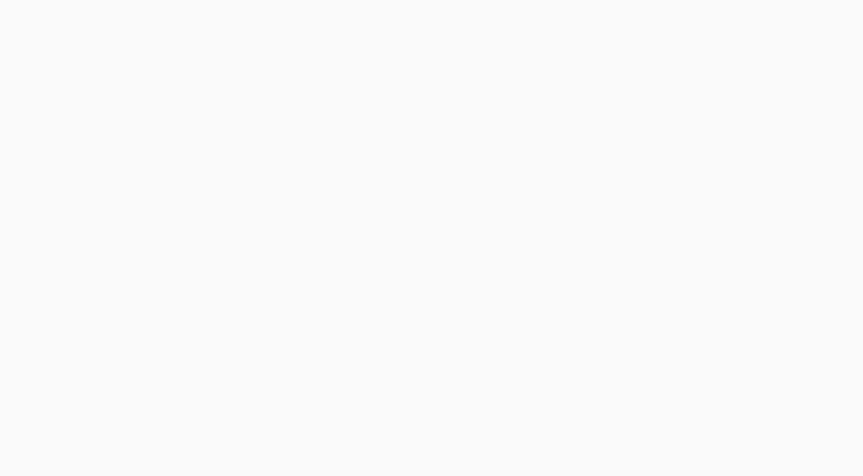
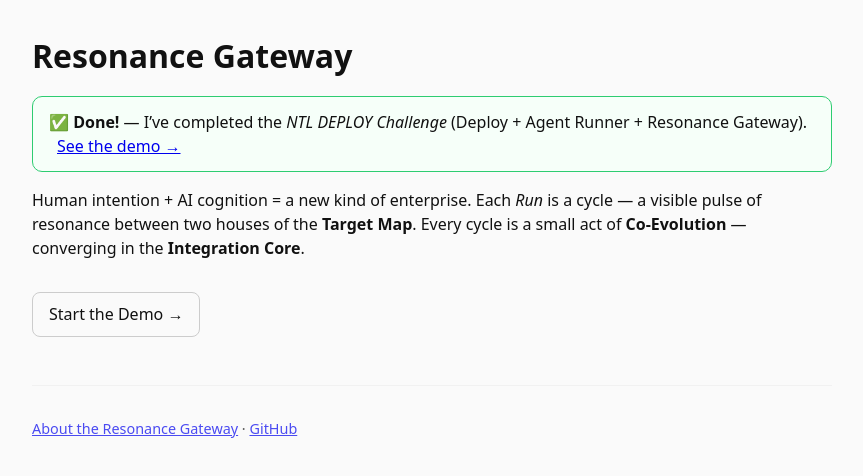
Before and after one commit to AethonFlow/resonance-gateway, a plain HTML site: page public/index.html in a window 1280 px wide. Shown: the whole page, without its empty margins (208-1071 px from the left). Drawn offline with Linux system fonts and the light colour scheme.

Commit message:
challenge: add Done! proof banner

```diff
--- a/public/index.html
+++ b/public/index.html
@@ -52,3 +52,45 @@
     .cta:hover {
       background: #f3f3f3;
     }
+    .done-banner {
+      margin: 1rem 0;
+      padding: 0.8rem 1rem;
+      border: 1px solid #2ecc71;
+      border-radius: 10px;
+      background: #f6fff9;
+      font-weight: 500;
+    }
+    footer {
+      margin-top: 3rem;
+      font-size: .9rem;
+      opacity: .7;
+      border-top: 1px solid #eee;
+      padding-top: 1rem;
+    }
+  </style>
+</head>
+
+<body>
+  <h1>Resonance Gateway</h1>
+
+  <!-- Challenge Proof Banner -->
+  <div class="done-banner" role="status" aria-live="polite">
+    ✅ <strong>Done!</strong> — I’ve completed the <em>NTL DEPLOY Challenge</em>
+    (Deploy + Agent Runner + Resonance Gateway).
+    <a href="/demo.html" style="margin-left:.5rem; text-decoration:underline;">See the demo →</a>
+  </div>
+
+  <p>Human intention + AI cognition = a new kind of enterprise.
+  Each <em>Run</em> is a cycle — a visible pulse of resonance between two houses of the <strong>Target Map</strong>.
+  Every cycle is a small act of <strong>Co-Evolution</strong> — converging in the <strong>Integration Core</strong>.</p>
+
+  <a class="cta" href="/demo.html">Start the Demo →</a>
+
+  <footer>
+    <p>
+      <a href="/about.html">About the Resonance Gateway</a> ·
+      <a href="https://github.com/AethonFlow/resonance-gateway" target="_blank">GitHub</a>
+    </p>
+  </footer>
+</body>
+</html>
```
